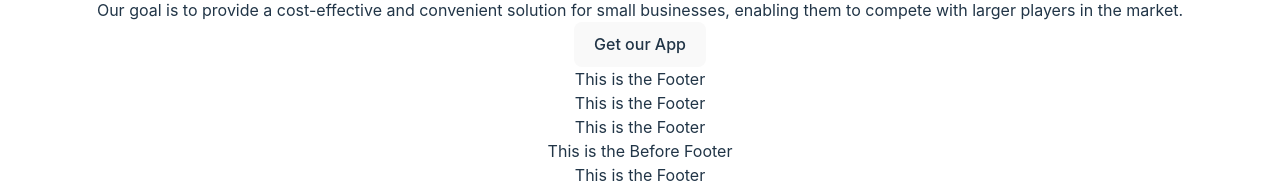
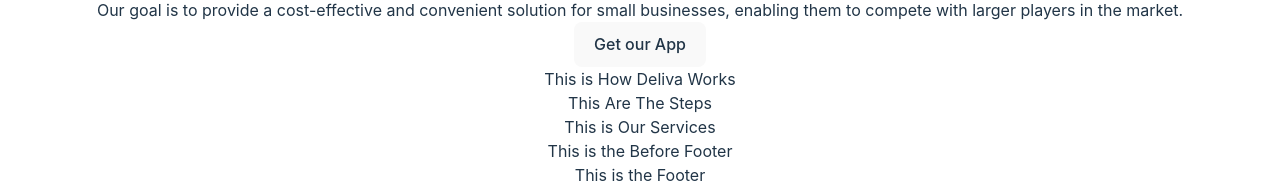
Before and after one commit to JesusOfLagos/Deliva-Frontend, a React (Vite) app in the folder Deliva/: page / in a window 1280 px wide. Shown: the part 612-801 px from the top of the page. Built offline with nearby package versions, Linux system fonts and the light colour scheme.

Commit message:
Started Hero

```diff
--- a/Deliva/package.json
+++ b/Deliva/package.json
@@ -29,6 +29,6 @@
     "eslint-plugin-react-refresh": "^0.4.1",
     "postcss": "^8.4.25",
     "tailwindcss": "^3.3.2",
-    "vite": "^4.4.6"
+    "vite": "^4.4.7"
   }
 }
--- a/Deliva/src/components/LandingPage/beforeFooter.jsx
+++ b/Deliva/src/components/LandingPage/beforeFooter.jsx
@@ -1,5 +1,5 @@
 import googlePlay from "./../../assets/googlePlay.png"
-import Apple from "./../../assets/apple.png"
+import Apple from "./../../assets/appleLogo.png"
 
 
 
--- a/Deliva/src/components/LandingPage/footer.jsx
+++ b/Deliva/src/components/LandingPage/footer.jsx
@@ -3,7 +3,7 @@
 import twitter from "./../../assets/twitter.png"
 import facebook from "./../../assets/facebook.png"
 import googlePlay from "./../../assets/googlePlay.png"
-import Apple from "./../../assets/apple.png"
+import Apple from "./../../assets/appleLogo.png"
 
 
 
--- a/Deliva/src/components/LandingPage/howDeliva.jsx
+++ b/Deliva/src/components/LandingPage/howDeliva.jsx
@@ -5,6 +5,6 @@
 
 export default function HowDeliva () {
     return (
-        <div>This is the Footer</div>
+        <div>This is How Deliva Works</div>
     );
 }
--- a/Deliva/src/components/LandingPage/ourServices.jsx
+++ b/Deliva/src/components/LandingPage/ourServices.jsx
@@ -1,6 +1,6 @@
 import girlWithMap from "./../../assets/girlWithMap.png"
 import Location from "./../../assets/location.png"
-import Payment from "./../../assets/Payment.png"
+import Payment from "./../../assets/payment.png"
 import DeliveryCartoon from "./../../assets/deliveryCartoon.png"
 
 
@@ -8,6 +8,6 @@
 
 export default function OurServices () {
     return (
-        <div>This is the Footer</div>
+        <div>This is Our Services</div>
     );
 }
--- a/Deliva/src/components/LandingPage/steps.jsx
+++ b/Deliva/src/components/LandingPage/steps.jsx
@@ -5,6 +5,6 @@
 
 export default function Steps () {
     return (
-        <div>This is the Footer</div>
+        <div>This Are The Steps</div>
     );
 }
```
Also changed, not shown: 1 other file (tests, documents, lock files or other folders).
